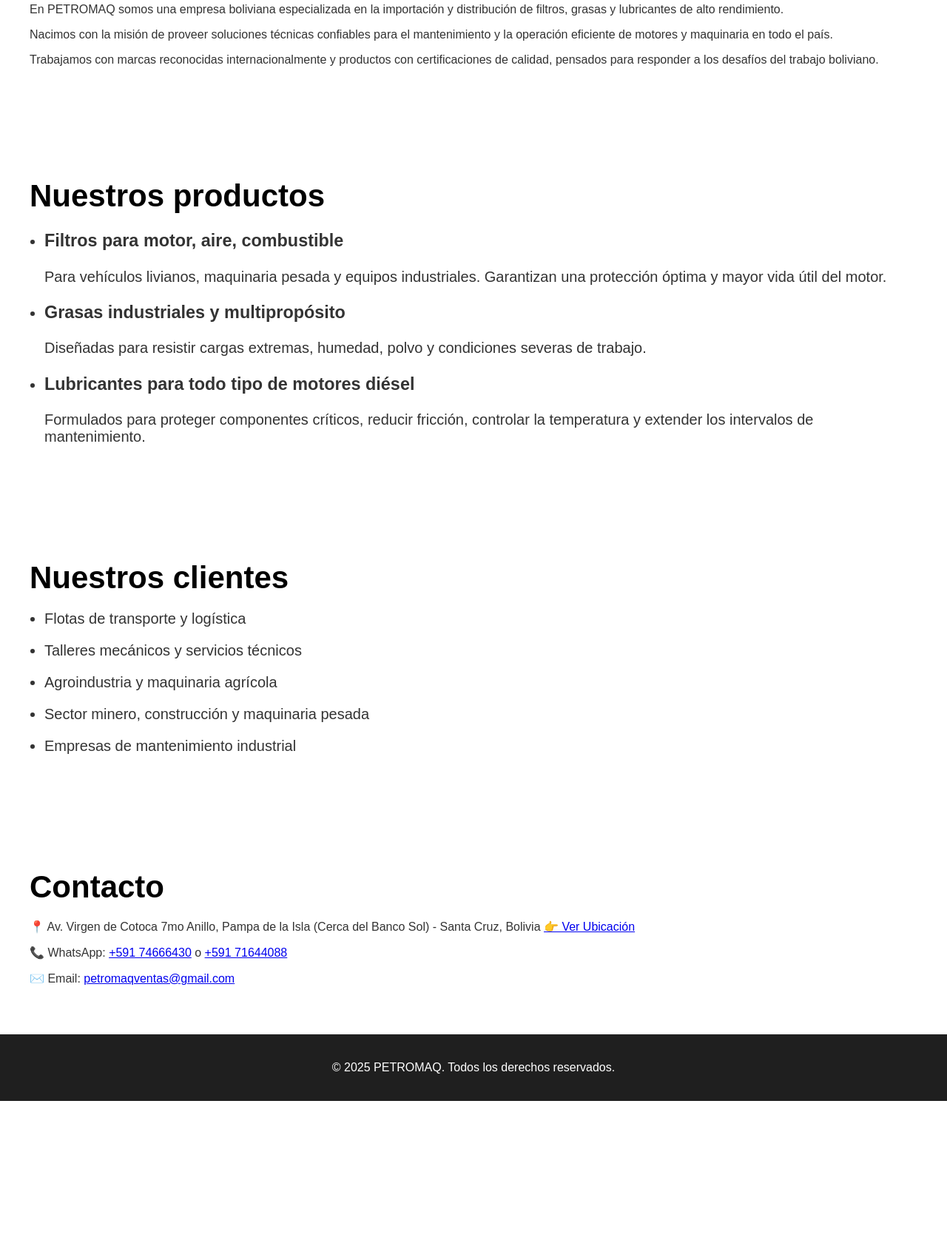
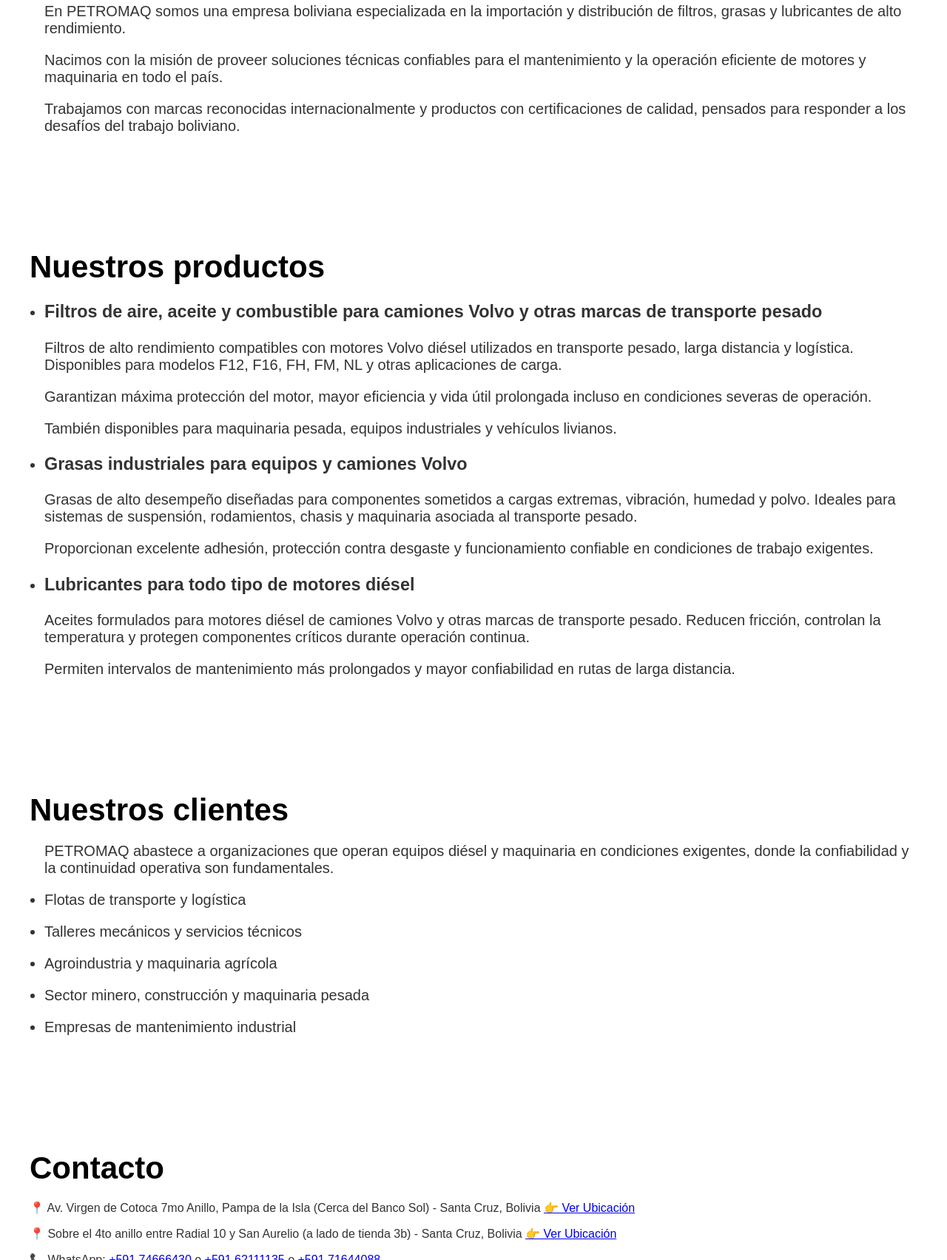
Before and after one commit to petromaq/PETROMAQ-, a plain HTML site: page index.html in a window 1280 px wide. Shown: the part 1097-2800 px from the top of the page at 74% size. Before the commit the page ends 2585 px from the top, so only its background shows below. Drawn offline with Linux system fonts and the light colour scheme.

Commit message:
Update index.html

```diff
--- a/index.html
+++ b/index.html
@@ -40,9 +40,9 @@
     <p class="texto">Distribuidor autorizado para Bolivia:</p>
     <div class="logos-marcas">
       <img src="turbo.png" alt="Turbo">
-      <img src="layer.png" alt="Layer">
+      <img src="MAQ FIL.png" alt="MAQFIL">
       <img src="lyss.png" alt="Lyss">
-      <img src="baldwin.png" alt="Baldwin">
+      <img src="donaldson.png" alt="Donaldson">
       <img src="parker.png" alt="Parker Racor">
     </div>
   </section>
@@ -50,9 +50,10 @@
   <!-- HERO DE ENTRADA CON CARRUSEL DE FONDO -->
   <section class="hero">
     <div class="carrusel-fondo">
-      <img src="señor Ipi.png" alt="Imagen industrial">
-      <img src="camion oficial.png" alt="Aceite Ipiranga">
-      <img src="mexicana.png" alt="Chasis Ipiranga">
+      <img src="fachada 1.png" alt="Fachada de la Central">
+      <img src="fachada 2.png" alt="Fachada de cotoca">
+      <img src="CLIENTES.png" alt="CLIENTES felices">
+      <img src="clientes2.png" alt="Clientes felices2">
       <img src="ipiranga 25w50 post.png" alt="Aceite 25W50">
     </div>
     <div class="hero-overlay">
@@ -65,9 +66,9 @@
   <!-- NOSOTROS -->
   <section id="nosotros">
     <h2>¿Quiénes somos?</h2>
-    <p>En PETROMAQ somos una empresa boliviana especializada en la importación y distribución de filtros, grasas y lubricantes de alto rendimiento.</p>
+    <ul><p>En PETROMAQ somos una empresa boliviana especializada en la importación y distribución de filtros, grasas y lubricantes de alto rendimiento.</p>
     <p>Nacimos con la misión de proveer soluciones técnicas confiables para el mantenimiento y la operación eficiente de motores y maquinaria en todo el país.</p>
-    <p>Trabajamos con marcas reconocidas internacionalmente y productos con certificaciones de calidad, pensados para responder a los desafíos del trabajo boliviano.</p>
+    <p>Trabajamos con marcas reconocidas internacionalmente y productos con certificaciones de calidad, pensados para responder a los desafíos del trabajo boliviano.</p><ul>
   </section>
 
   <!-- PRODUCTOS -->
@@ -75,16 +76,20 @@
     <h2>Nuestros productos</h2>
     <ul>
       <li>
-        <h3>Filtros para motor, aire, combustible</h3>
-        <p>Para vehículos livianos, maquinaria pesada y equipos industriales. Garantizan una protección óptima y mayor vida útil del motor.</p>
+        <h3>Filtros de aire, aceite y combustible para camiones Volvo y otras marcas de transporte pesado</h3>
+        <p>Filtros de alto rendimiento compatibles con motores Volvo diésel utilizados en transporte pesado, larga distancia y logística. Disponibles para modelos F12, F16, FH, FM, NL y otras aplicaciones de carga.
+        <p>Garantizan máxima protección del motor, mayor eficiencia y vida útil prolongada incluso en condiciones severas de operación.
+        <p>También disponibles para maquinaria pesada, equipos industriales y vehículos livianos.</p>
       </li>
       <li>
-        <h3>Grasas industriales y multipropósito</h3>
-        <p>Diseñadas para resistir cargas extremas, humedad, polvo y condiciones severas de trabajo.</p>
+        <h3>Grasas industriales para equipos y camiones Volvo</h3>
+        <p>Grasas de alto desempeño diseñadas para componentes sometidos a cargas extremas, vibración, humedad y polvo. Ideales para sistemas de suspensión, rodamientos, chasis y maquinaria asociada al transporte pesado.
+        <p>Proporcionan excelente adhesión, protección contra desgaste y funcionamiento confiable en condiciones de trabajo exigentes.</p>
       </li>
       <li>
         <h3>Lubricantes para todo tipo de motores diésel</h3>
-        <p>Formulados para proteger componentes críticos, reducir fricción, controlar la temperatura y extender los intervalos de mantenimiento.</p>
+        <p>Aceites formulados para motores diésel de camiones Volvo y otras marcas de transporte pesado. Reducen fricción, controlan la temperatura y protegen componentes críticos durante operación continua.
+        <p>Permiten intervalos de mantenimiento más prolongados y mayor confiabilidad en rutas de larga distancia.</p>
       </li>
     </ul>
   </section>
@@ -92,6 +97,7 @@
   <!-- CLIENTES -->
   <section id="clientes">
     <h2>Nuestros clientes</h2>
+<ul>PETROMAQ abastece a organizaciones que operan equipos diésel y maquinaria en condiciones exigentes, donde la confiabilidad y la continuidad operativa son fundamentales.</ul>
     <ul>
       <li><p>Flotas de transporte y logística</p></li>
       <li><p>Talleres mecánicos y servicios técnicos</p></li>
@@ -107,8 +113,13 @@
     <p>📍 Av. Virgen de Cotoca 7mo Anillo, Pampa de la Isla (Cerca del Banco Sol) - Santa Cruz, Bolivia
       <a href="https://maps.app.goo.gl/5sAGFv1X8zZ7gHzA9" target="_blank" rel="noopener" data-placement="maps">👉 Ver Ubicación</a>
     </p>
+    <p>📍 Sobre el 4to anillo entre Radial 10 y San Aurelio (a lado de tienda 3b) - Santa Cruz, Bolivia
+      <a href="https://maps.app.goo.gl/iHGvkjSDoZWiz2mK7" target="_blank" rel="noopener" data-placement="maps">👉 Ver Ubicación</a>
+    </p>
     <p>📞 WhatsApp:
       <a href="https://wa.me/59174666430" target="_blank" rel="noopener" data-placement="footer">+591 74666430</a>
+      o
+      <a href="https://wa.me/59162111135" target="_blank" rel="noopener" data-placement="footer">+591 62111135</a>
       o
       <a href="https://wa.me/59171644088" target="_blank" rel="noopener" data-placement="footer">+591 71644088</a>
     </p>
```
